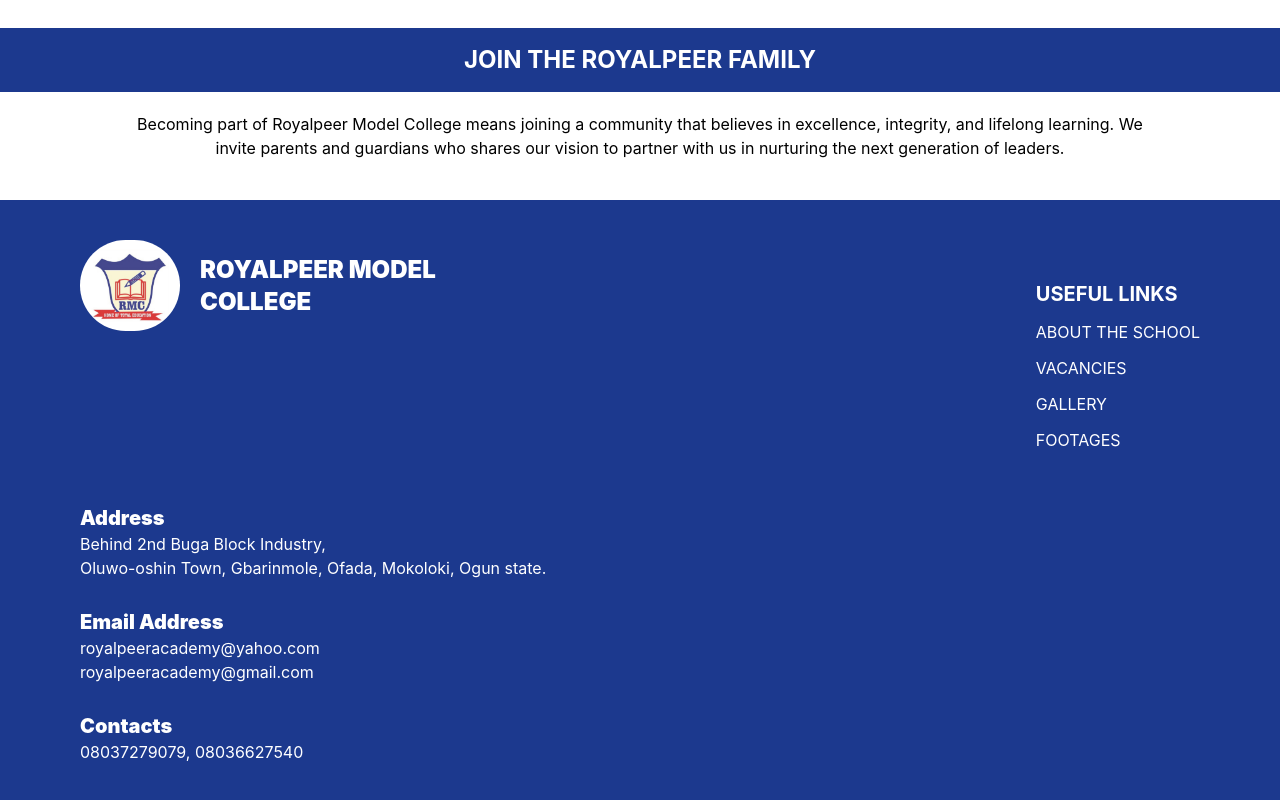
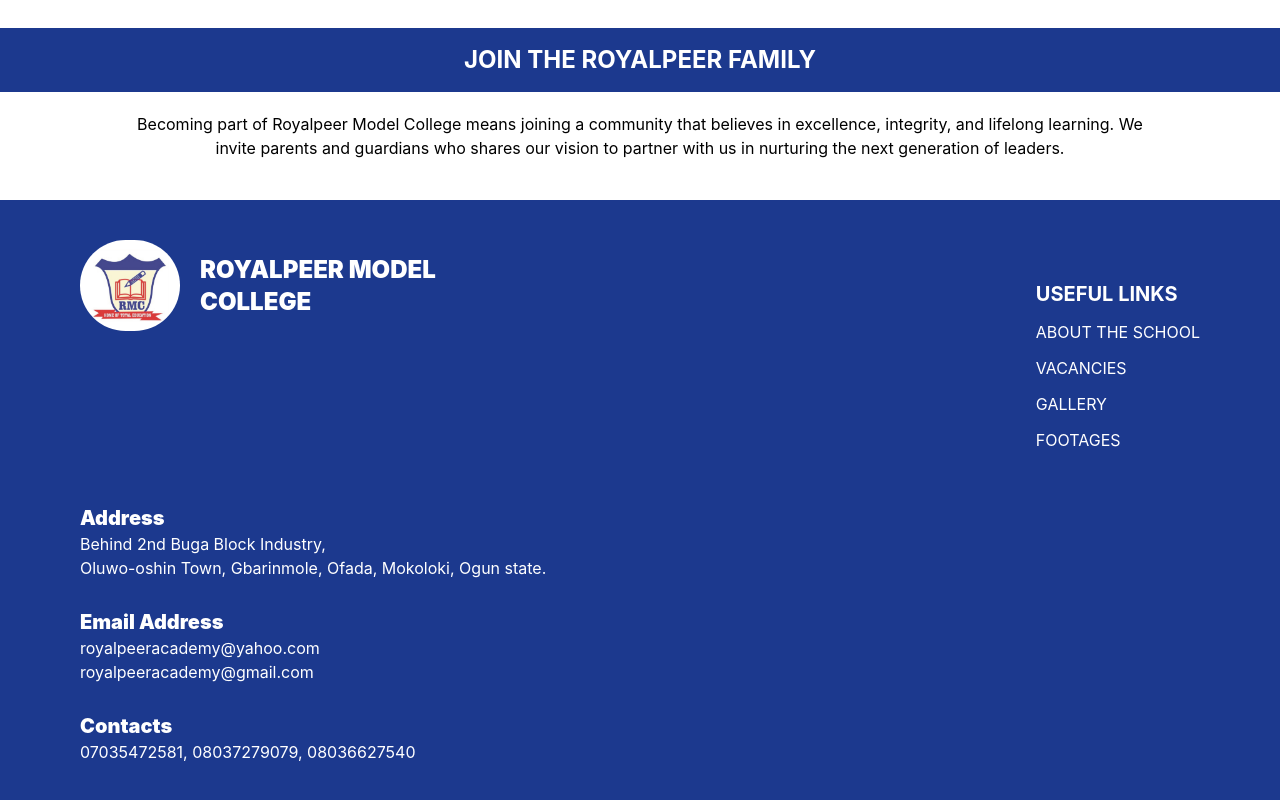
Before and after one commit to Mastermind390/royalpeer_model_college, a React (Vite) app: page /royalpeer/about in a window 1280 px wide. Shown: the part 2048-2848 px from the top of the page. Built offline with nearby package versions, Linux system fonts and the light colour scheme.

Commit message:
add number

```diff
--- a/src/components/Footer.jsx
+++ b/src/components/Footer.jsx
@@ -36,7 +36,7 @@ export default function Footer() {
                     </div>
                     <div>
                         <h1 className="text-xl font-black text-white">Contacts</h1>
-                        <p className="text-white text-m">08037279079, 08036627540</p>
+                        <p className="text-white text-m">07035472581, 08037279079, 08036627540</p>
                     </div>
                 </div>
             </div>
```
